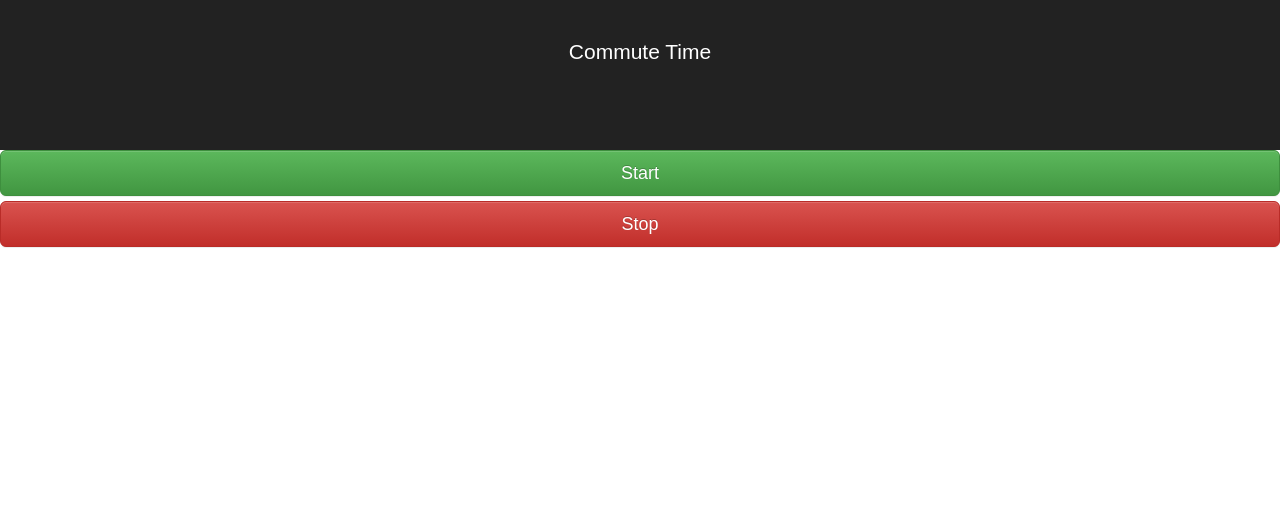
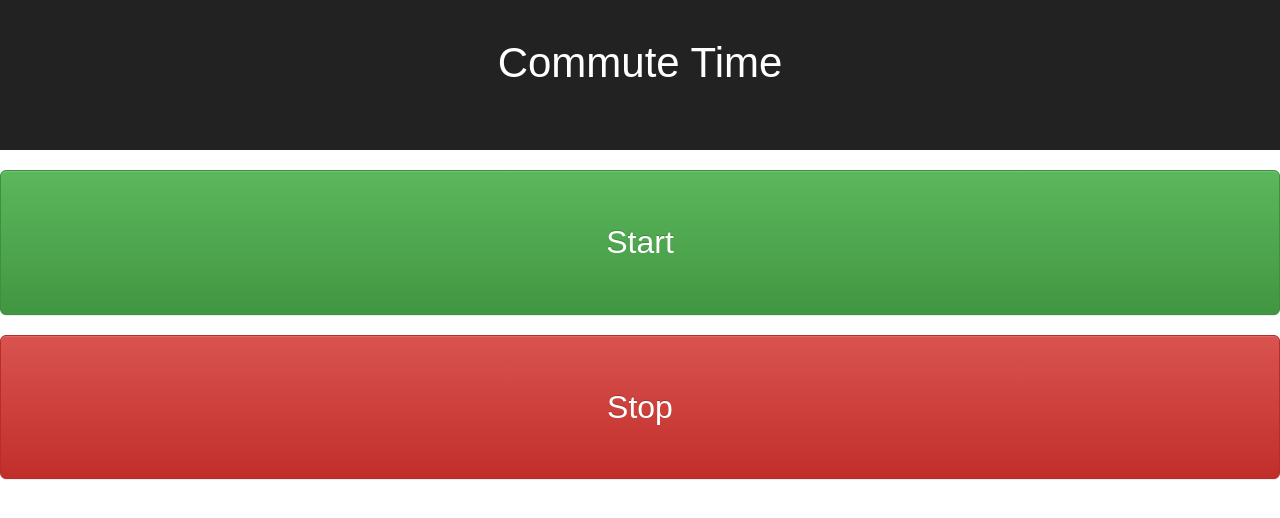
Before and after one commit to deepakvenkat/commute-time, a React (Create React App) app: page / in a window 1280 px wide. Shown: the top 518 px of the page. Built offline with nearby package versions, Linux system fonts and the light colour scheme.

Commit message:
Add a timer component.

```diff
--- a/package.json
+++ b/package.json
@@ -3,6 +3,7 @@
   "version": "0.1.0",
   "private": true,
   "dependencies": {
+    "classnames": "^2.2.5",
     "moment": "^2.19.1",
     "react": "^16.1.0",
     "react-bootstrap": "^0.31.5",
--- a/public/index.html
+++ b/public/index.html
@@ -22,6 +22,7 @@
     <!-- React bootstrap -->
     <link rel="stylesheet" href="https://maxcdn.bootstrapcdn.com/bootstrap/latest/css/bootstrap.min.css">
     <link rel="stylesheet" href="https://maxcdn.bootstrapcdn.com/bootstrap/latest/css/bootstrap-theme.min.css">
+    <!-- <link rel="stylesheet" href="https://maxcdn.bootstrapcdn.com/bootstrap/4.0.0-beta.2/css/bootstrap.min.css" integrity="sha384-PsH8R72JQ3SOdhVi3uxftmaW6Vc51MKb0q5P2rRUpPvrszuE4W1povHYgTpBfshb" crossorigin="anonymous"> -->
     <!-- end react bootstrap -->
     <title>React App</title>
   </head>
--- a/src/App.css
+++ b/src/App.css
@@ -15,13 +15,17 @@
 }
 
 .App-title {
-  font-size: 1.5em;
+  font-size: 3em;
 }
 
 .App-intro {
   font-size: large;
 }
 
+.timer {
+  padding-top: 20px;
+}
+
 @keyframes App-logo-spin {
   from { transform: rotate(0deg); }
   to { transform: rotate(360deg); }
--- a/src/App.js
+++ b/src/App.js
@@ -1,72 +1,22 @@
 import React, { Component } from 'react';
-import Button from 'react-bootstrap/lib/Button';
-import moment from 'moment';
 import './App.css';
+import TimerComponent from './TimerComponent.jsx';
 
 class App extends Component {
-  constructor() {
-    super();
-    this.state = {
-      startTime: 0,
-      endTime: 0,
-      duration: 0,
-      timerOn: false,
-      displayTime: '',
-      timerInterval: ''
+  render() {
+    const endTimerHandler = (timerValue) => {
+      console.log(timerValue);
     }
-  }
-  handleStart = (e) => {
-    this.setState(() => {
-      const interval = setInterval(this.updateDuration, 300);
-      return {
-        timerInterval: interval,
-        timerOn: true,
-        startTime: Date.now(),
-      };
-    });
-  }
 
-  updateDuration = () => {
-    if (this.state.timerOn) {
-      const currentTime = Date.now();
-      const duration = moment.duration(
-        (currentTime - this.state.startTime)
-      );
-      console.log(duration)
-      const displayTime = `${duration.hours()}:${duration.minutes()}:${duration.seconds()}`
-      this.setState({
-        displayTime
-      });
-    }
-  }
-
-  stopTime = () => {
-    clearInterval(this.state.timerInterval);
-  }
-  componentDidUpdate = () => {
-  }
-
-  render() {
     return (
       <div className="App">
         <header className="App-header">
           <h1 className="App-title">Commute Time</h1>
         </header>
-        <Button
-          bsSize="large"
-          block
-          bsStyle="success"
-          onClick={this.handleStart}>
-            Start
-        </Button>
-        <Button
-          bsSize="large"
-          block
-          bsStyle="danger"
-          onClick={this.stopTime}>
-            Stop
-        </Button>
-        <div> {this.state.displayTime}</div>
+        <TimerComponent
+          endTimerHandler={endTimerHandler}
+          className="timer"
+        />
       </div>
     );
   }
--- /dev/null
+++ b/src/TimerComponent.css
@@ -0,0 +1,13 @@
+.timer-button-wrapper {
+  padding-bottom: 20px;
+}
+
+.timer-button {
+  padding: 50px;
+  font-size: 32px;
+}
+
+.timer-duration {
+  padding-tip: 20px;
+  font-size: 28px;
+}
--- /dev/null
+++ b/src/TimerComponent.jsx
@@ -0,0 +1,111 @@
+import React, { Component } from 'react';
+import PropTypes from 'prop-types';
+import classnames from 'classnames';
+import { Button, ControlLabel } from 'react-bootstrap'
+import moment from 'moment';
+import './TimerComponent.css';
+
+class TimerComponent extends Component {
+  static propTypes = {
+    endTimerHandler: PropTypes.func,
+  };
+
+  static defaultProps = {
+    endTimerHandler: (() => {}),
+  };
+
+  constructor(props) {
+    super(props);
+    this.state = {
+      startTime: 0,
+      endTime: 0,
+      timerOn: false,
+      displayTime: '',
+      timerInterval: ''
+    };
+  }
+
+  handleStart = (e) => {
+    this.setState(() => {
+      const interval = setInterval(this.updateDuration, 300);
+      return {
+        timerInterval: interval,
+        timerOn: true,
+        startTime: Date.now(),
+      };
+    });
+  }
+
+  updateDuration = () => {
+    if (this.state.timerOn) {
+      const currentTime = Date.now();
+      const duration = moment.duration(
+        (currentTime - this.state.startTime)
+      );
+
+      const displayTime = `${duration.hours()}:${duration.minutes()}:${duration.seconds()}`
+      this.setState({
+        displayTime
+      });
+    }
+  }
+
+  render() {
+    const {
+      props: {
+        endTimerHandler,
+        className,
+      },
+    } = this;
+
+    const stopTimer = (e) => {
+      clearInterval(this.state.timerInterval);
+      const duration = moment.duration(
+        (Date.now() - this.state.startTime)
+      );
+      endTimerHandler({
+        duration,
+        startTime: this.state.startTime,
+        endTime: Date.now(),
+      });
+    };
+
+    return (
+      <div
+        className={classnames("timer-wrapper", className)}
+      >
+        <div
+          className="timer-button-wrapper"
+        >
+          <Button
+            bsSize="large"
+            block
+            bsStyle="success"
+            onClick={this.handleStart}
+            className="timer-button">
+              Start
+          </Button>
+        </div>
+        <div
+          className="timer-button-wrapper"
+        >
+          <Button
+            bsSize="large"
+            block
+            bsStyle="danger"
+            onClick={stopTimer}
+            className="timer-button">
+              Stop
+          </Button>
+        </div>
+        <ControlLabel
+          className="timer-duration"
+        >
+          {this.state.displayTime}
+        </ControlLabel>
+      </div>
+    );
+  }
+}
+
+export default TimerComponent;
```
